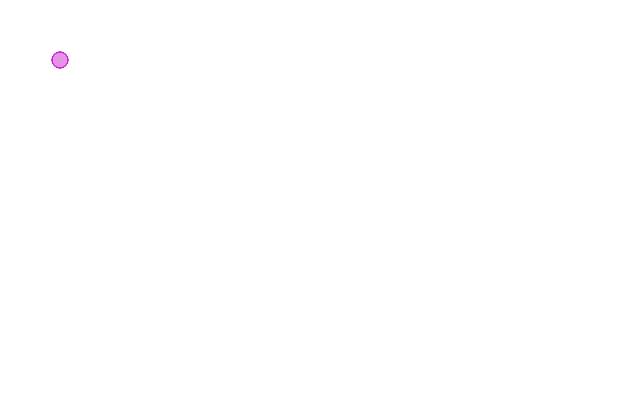
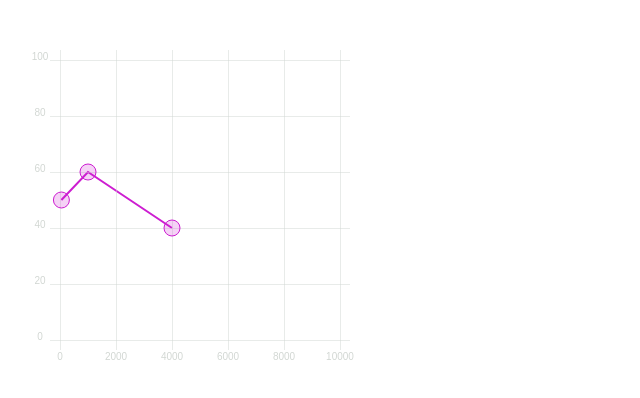
Before and after one commit to filipj11/winnable-web, a Next.js app: page /predict in a window 1280 px wide. Shown: the top 398 px of the page, without its empty margins (0-640 px from the left). Built offline with nearby package versions, Linux system fonts and the light colour scheme.

Commit message:
Fix bugs that caused incorrect graph/tooltip rendering

```diff
--- a/src/app/predict/chart/LineChart.tsx
+++ b/src/app/predict/chart/LineChart.tsx
@@ -15,8 +15,8 @@ type LineChartProps = {
 }
 
 export const LineChart = ({ width, height, data }: LineChartProps) => {
-    const boundsWidth = MARGIN.right - MARGIN.left;
-    const boundsHeight = MARGIN.top - MARGIN.bottom;
+    const boundsWidth = width - MARGIN.right - MARGIN.left;
+    const boundsHeight = height - MARGIN.top - MARGIN.bottom;
 
     const [hovered, setHovered] = useState<InteractionInfo | null>(null);
 
@@ -38,7 +38,7 @@ export const LineChart = ({ width, height, data }: LineChartProps) => {
                     setHovered({
                         xPos: xScale(d.x),
                         yPos: yScale(d.y),
-                        text: `Win probability: ${d.x}`
+                        text: `Win probability: ${d.x}`,
                     })
                 }
                 onMouseLeave={() =>
@@ -48,6 +48,15 @@ export const LineChart = ({ width, height, data }: LineChartProps) => {
         );
     });
 
+    const lineBuilder = d3.line<{x: number, y: number}>()
+                          .x((d) => xScale(d.x))
+                          .y((d) => yScale(d.y));
+
+    const linePath = lineBuilder(data)
+    if (!linePath) {
+        return null;
+    }
+
     return (
         <div style={{ position: "relative" }}>
             <svg width={width} height={height}>
@@ -56,6 +65,13 @@ export const LineChart = ({ width, height, data }: LineChartProps) => {
                     height={boundsHeight}
                     transform={`translate(${[MARGIN.left, MARGIN.top].join(",")})`}
                 >
+                    <path
+                        d={linePath}
+                        opacity={1}
+                        stroke="#cd1dd1"
+                        fill="none"
+                        strokeWidth={2}
+                    />
                     <AxisLeft yScale={yScale} pixelsPerTick={40} width={boundsWidth}/>
                     <g transform={`translate(0, ${boundsHeight})`}>
                         <AxisBottom
--- a/src/app/predict/chart/tooltip.module.css
+++ b/src/app/predict/chart/tooltip.module.css
@@ -1,6 +1,6 @@
 .tooltip {
     position: absolute;
-    background-color: rbga(0, 0, 0, 0.8);
+    background-color: rgba(0, 0, 0, 0.8);
     border-radius: 4px;
     color: white;
     font-size: 14px;
--- a/src/app/predict/page.tsx
+++ b/src/app/predict/page.tsx
@@ -17,5 +17,5 @@ const Page: React.FC = () => {
 }; */
 
  export default function Predict() {
-  return(<LineChart data={[{x: 50, y: 100}, {x: 55, y: 200}, {x: 54, y: 300}]} width={400} height={400}></LineChart>)
+  return(<LineChart data={[{x: 50, y: 50}, {x: 1000, y: 60}, {x: 4000, y: 40}]} width={400} height={400}></LineChart>)
  }
```
